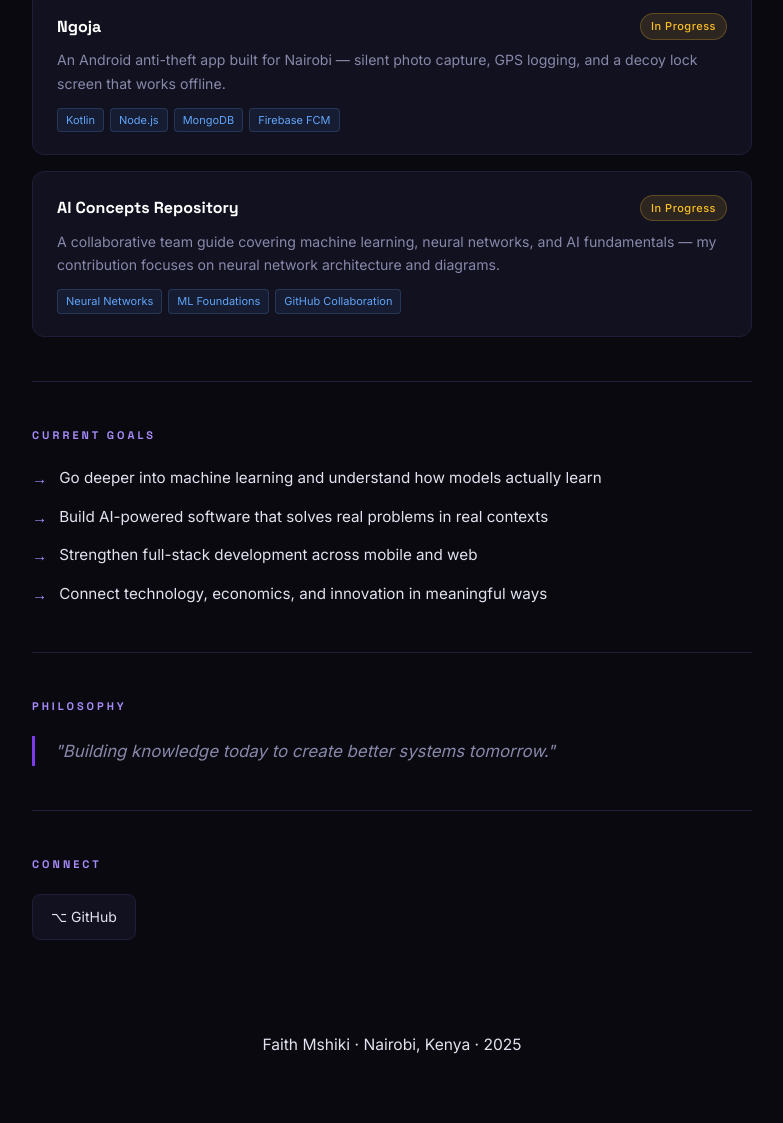
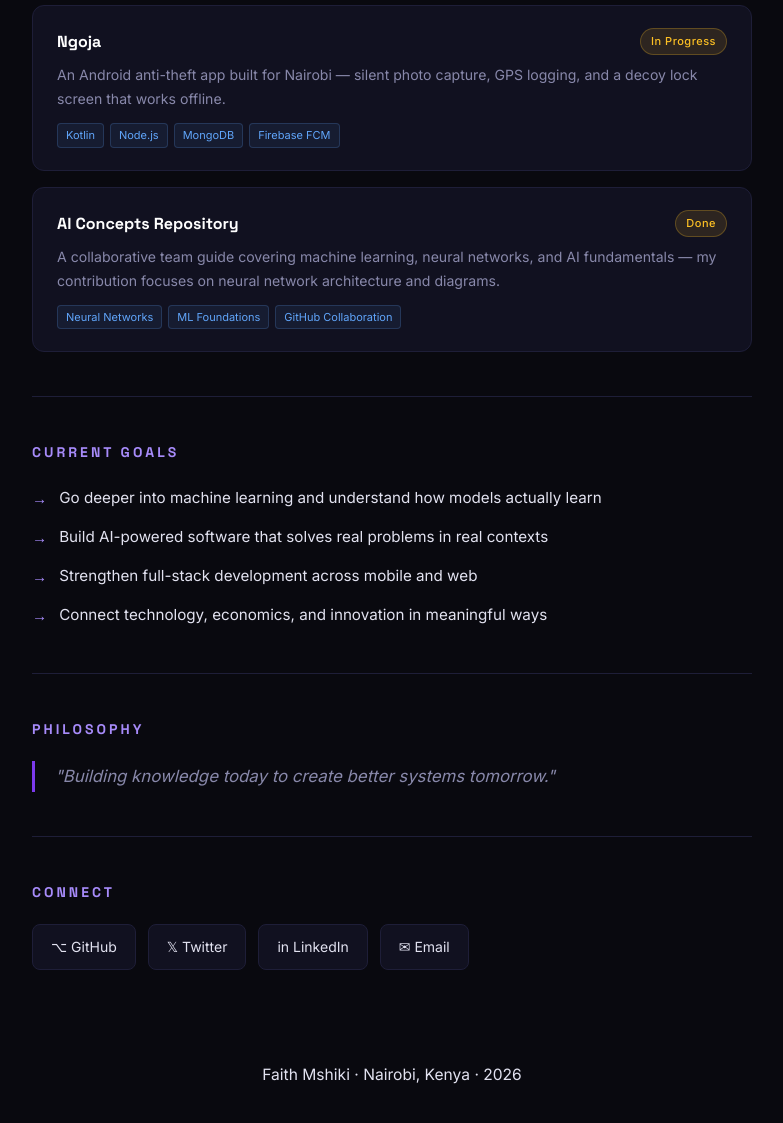
Before and after one commit to Mshi-dev15/Mshi-dev15.github.io, a plain HTML site: page index.html in a window 1280 px wide. Shown: the part 1453-2576 px from the top of the page, without its empty margins (248-1031 px from the left). Drawn offline with Linux system fonts and the light colour scheme.

Commit message:
Update styles and content in index.html

```diff
--- a/index.html
+++ b/index.html
@@ -118,7 +118,7 @@
 
         h2 {
             font-family: 'Space Grotesk', sans-serif;
-            font-size: 11px;
+            font-size: 14px;
             font-weight: 600;
             letter-spacing: 3px;
             text-transform: uppercase;
@@ -417,7 +417,7 @@
             <div class="card">
                 <div class="card-header">
                     <span class="card-title">AI Concepts Repository</span>
-                    <span class="badge badge-wip">In Progress</span>
+                    <span class="badge badge-wip">Done</span>
                 </div>
                 <p>A collaborative team guide covering machine learning, neural networks, and AI fundamentals — my contribution focuses on neural network architecture and diagrams.</p>
                 <div class="card-stack">
@@ -456,13 +456,22 @@
             <a class="link-btn" href="https://github.com/Mshi-dev15" target="_blank" rel="noopener">
                 ⌥ GitHub
             </a>
+            <a class="link-btn" href="https://twitter.com/mshi015" target="_blank" rel="noopener">
+                𝕏 Twitter
+            </a>
+            <a class="link-btn" href="https://linkedin.com/in/faith-mshiki" target="_blank" rel="noopener">
+                in LinkedIn
+            </a>
+            <a class="link-btn" href="mailto:winnie2425walker@gmail.com">
+                ✉ Email
+            </a>
         </div>
     </section>
 
 </main>
 
 <footer>
-    <p>Faith Mshiki · Nairobi, Kenya · 2025</p>
+    <p>Faith Mshiki · Nairobi, Kenya · 2026</p>
 </footer>
 
 </body>
```
